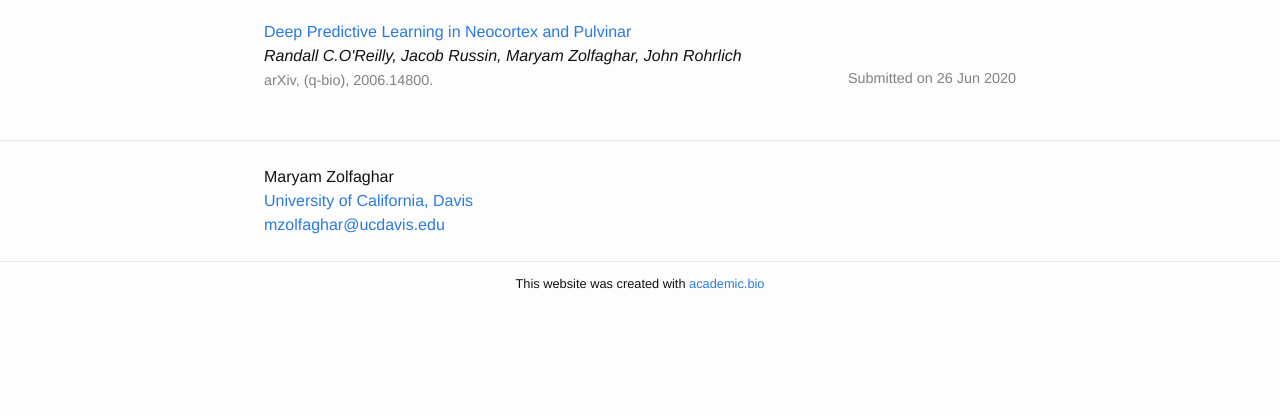
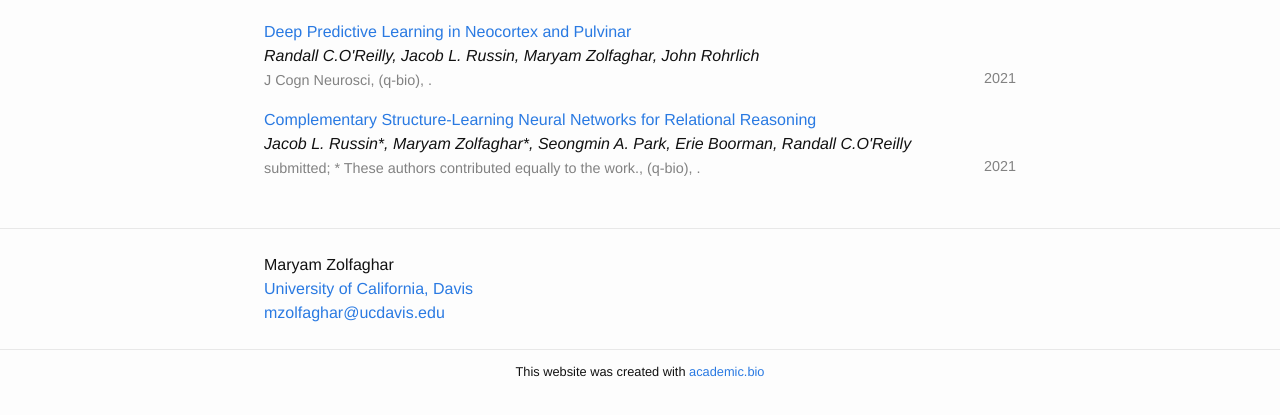
Before and after one commit to MaryZolfaghar/MaryZolfaghar.github.io, a plain HTML site: page publications.html in a window 1280 px wide. Shown: the part 171-586 px from the top of the page. Drawn offline with Linux system fonts and the light colour scheme.

Commit message:
Update publications.html

```diff
--- a/publications.html
+++ b/publications.html
@@ -93,26 +93,50 @@
   <li class="article">
       <span class="title">
 
-        <a href="https://arxiv.org/abs/2006.14800">
+        <a href="https://direct.mit.edu/jocn/article/doi/10.1162/jocn_a_01708/98116/Deep-Predictive-Learning-in-Neocortex-and-Pulvinar">
           Deep Predictive Learning in Neocortex and Pulvinar
         </a>
       </span>
-      <span class="authors">Randall C.O&#39;Reilly, Jacob Russin, Maryam Zolfaghar, John Rohrlich</span>
+      <span class="authors">Randall C.O&#39;Reilly, Jacob L. Russin, Maryam Zolfaghar, John Rohrlich</span>
       <span class="journal-info">
 
-        <span class="journal">arXiv</span>,
+        <span class="journal">J Cogn Neurosci</span>,
+
+        <span class="volume"></span><span class="number">(q-bio)</span>,
 
 
-          <span class="volume"></span><span class="number">(q-bio)</span>,
-
-
-          <span class="pages">2006.14800</span>.
+          <span class="pages"></span>.
 
       <span>
 
-        <a href="http://dx.doi.org/" class="doi"></a>
+        <a href="https://doi.org/10.1162/jocn_a_01708" class="doi"></a>
 
-      <span class="year">Submitted on 26 Jun 2020</span>
+      <span class="year">2021</span>
+  </li>
+
+
+     <li class="article">
+      <span class="title">
+
+        <a href="https://arxiv.org/abs/2006.14800">
+          Complementary Structure-Learning Neural Networks for Relational Reasoning
+        </a>
+      </span>
+      <span class="authors">Jacob L. Russin*, Maryam Zolfaghar*, Seongmin A. Park, Erie Boorman, Randall C.O&#39;Reilly</span>
+      <span class="journal-info">
+
+        <span class="journal">submitted; * These authors contributed equally to the work.</span>,
+
+        <span class="volume"></span><span class="number">(q-bio)</span>,
+
+
+          <span class="pages"></span>.
+
+      <span>
+
+<!--         <a href="https://doi" class="doi"></a> -->
+
+      <span class="year">2021</span>
   </li>
 
 </ul>
```
